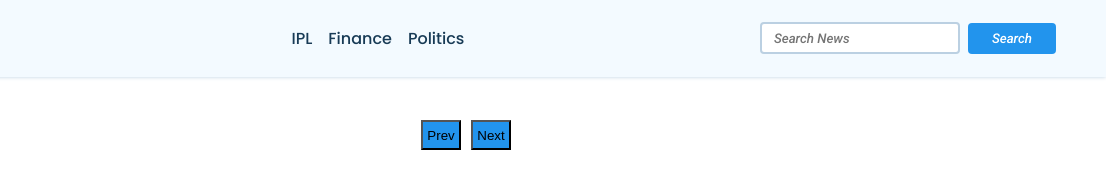
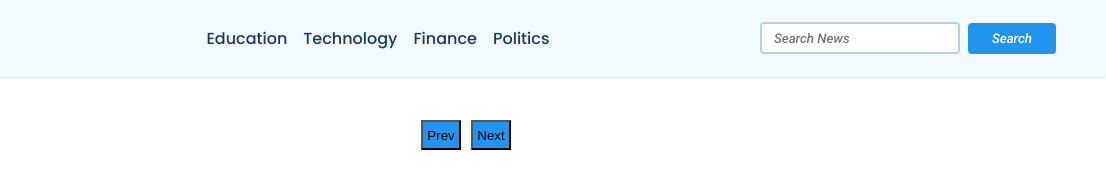
Before and after one commit to Tarunkumar05/News-Explorer-, a plain HTML site: page index.html in a window 1280 px wide. Shown: the full height of the page, 174-1280 px from the left. Drawn offline with Linux system fonts and the light colour scheme; no server answers.

Commit message:
Update index.html

```diff
--- a/index.html
+++ b/index.html
@@ -15,7 +15,8 @@
             </a>
             <div class="nav-links">
                 <ul class="flex">
-                    <li class="hover-link nav-item" id="ipl" onclick="onNavItemClick('ipl')">IPL</li>
+                    <li class="hover-link nav-item" id="education" onclick="onNavItemClick('education')">Education</li>
+                    <li class="hover-link nav-item" id="technology" onclick="onNavItemClick('technology')"> Technology</li>
                     <li class="hover-link nav-item" id="finance" onclick="onNavItemClick('finance')">Finance</li>
                     <li class="hover-link nav-item" id="politics" onclick="onNavItemClick('politics')">Politics</li>
                 </ul>
```
